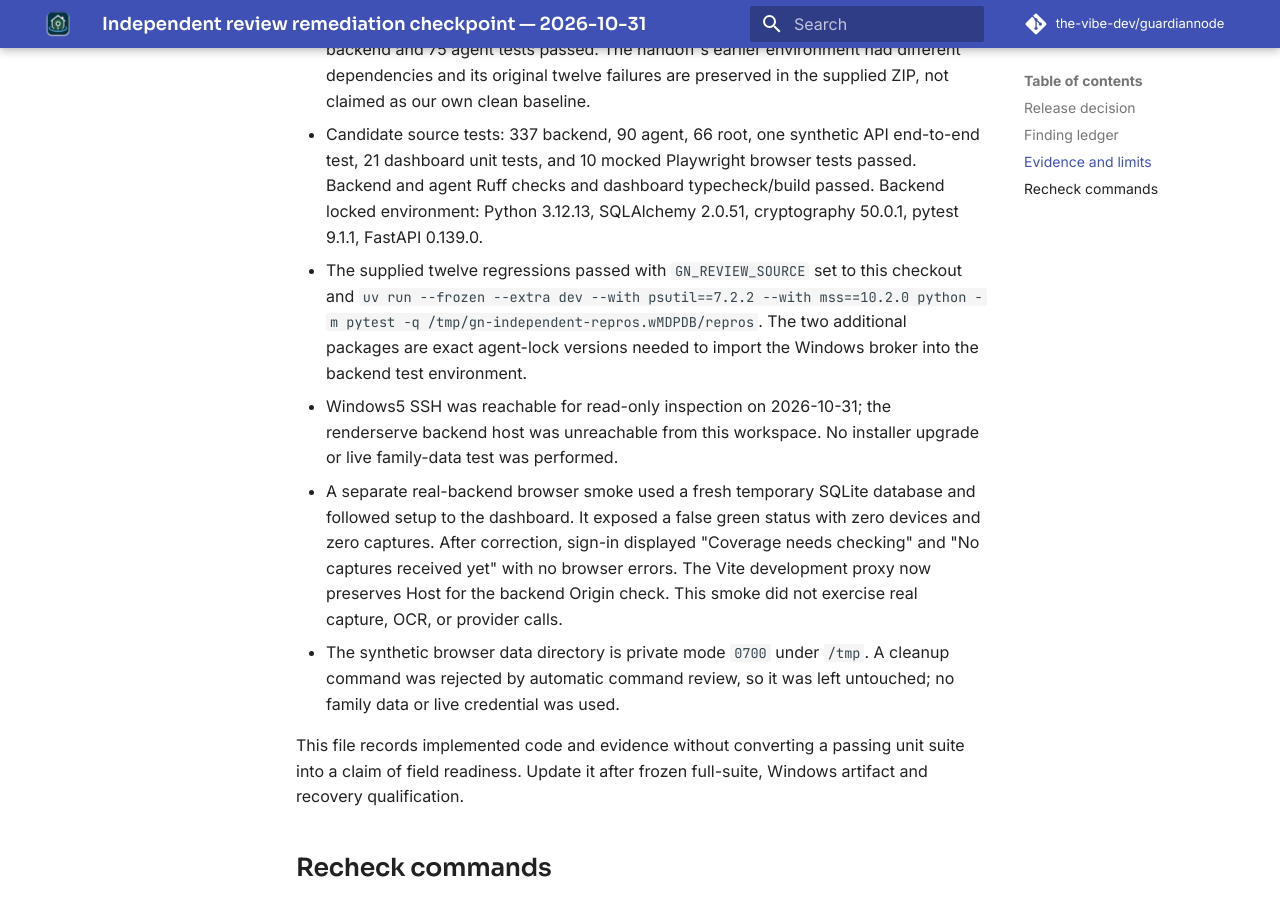
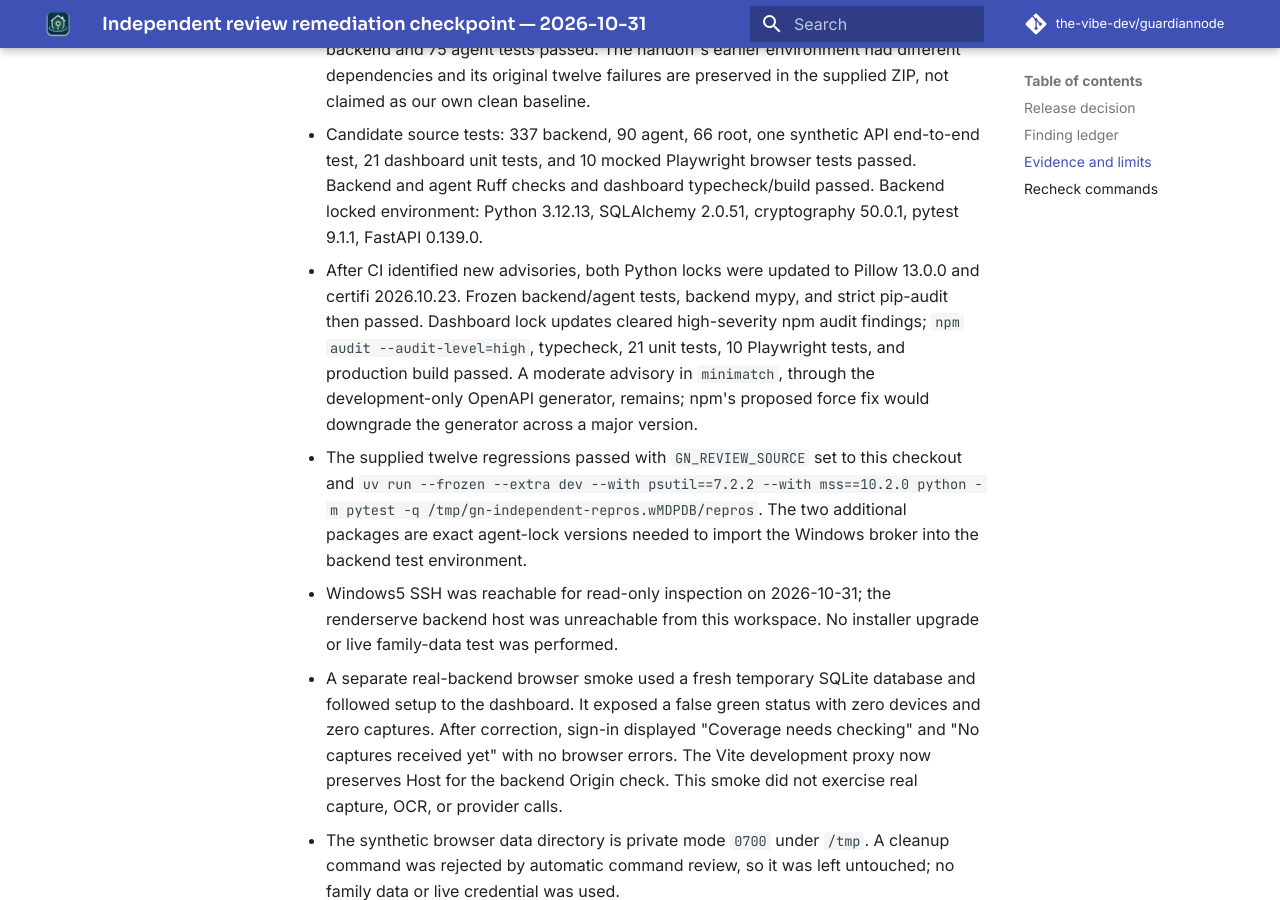
Before and after one commit to the-vibe-dev/guardiannode, an MkDocs documentation site: the page built from docs/release-validation/independent-review-2026-10-31.md, in a window 1280 px wide and 900 px high, scrolled down 2199 px. Built offline with MkDocs 1.6.1 and Material for MkDocs 9.7.7, drawn with Linux system fonts in a browser that asks for light colours; comment, search, counter and statistics services are not loaded.

Commit message:
docs: record dependency audit remediation

```diff
--- a/docs/release-validation/independent-review-2026-10-31.md
+++ b/docs/release-validation/independent-review-2026-10-31.md
@@ -48,6 +48,13 @@ integration remain unqualified. No new installer has been published or deployed.
   tests passed. Backend and agent Ruff checks and dashboard typecheck/build
   passed. Backend locked environment: Python 3.12.13, SQLAlchemy 2.0.51,
   cryptography 50.0.1, pytest 9.1.1, FastAPI 0.139.0.
+- After CI identified new advisories, both Python locks were updated to Pillow
+  13.0.0 and certifi 2026.10.23. Frozen backend/agent tests, backend mypy,
+  and strict pip-audit then passed. Dashboard lock updates cleared high-severity
+  npm audit findings; `npm audit --audit-level=high`, typecheck, 21 unit tests,
+  10 Playwright tests, and production build passed. A moderate advisory in
+  `minimatch`, through the development-only OpenAPI generator, remains; npm's
+  proposed force fix would downgrade the generator across a major version.
 - The supplied twelve regressions passed with `GN_REVIEW_SOURCE` set to this
   checkout and `uv run --frozen --extra dev --with psutil==7.2.2 --with
   mss==10.2.0 python -m pytest -q /tmp/gn-independent-repros.wMDPDB/repros`.
```
